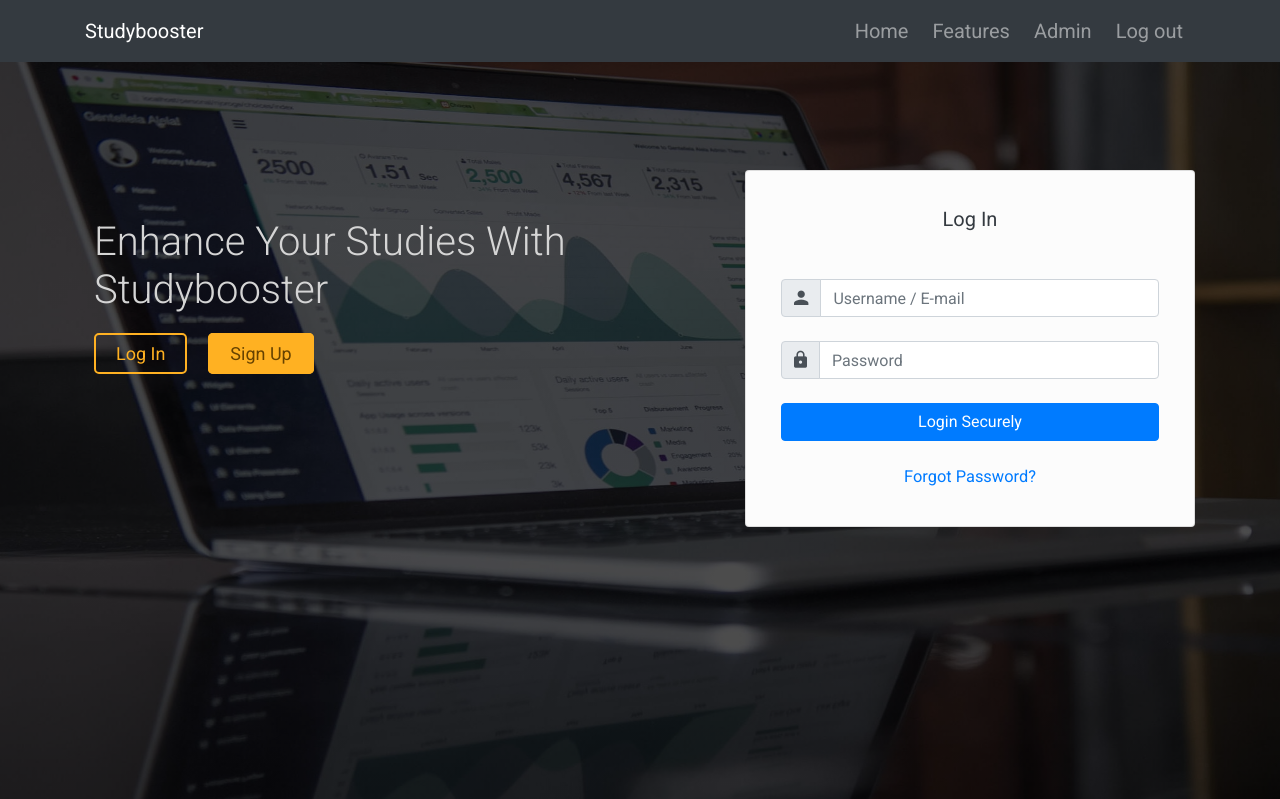
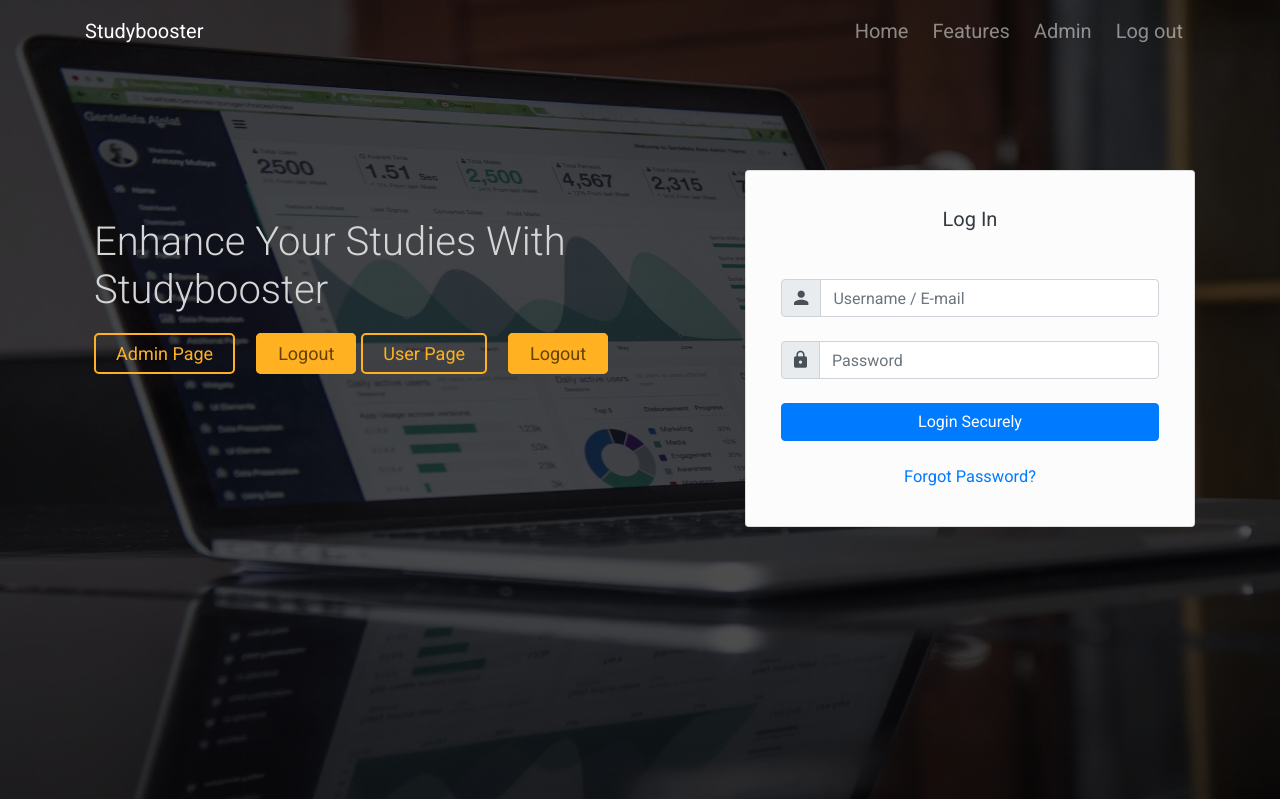
Before and after one commit to dss-0620/studybooster, a PHP site: page /index.php in a window 1280 px wide. Shown: the top 799 px of the page. Run offline with PHP 8.4, Linux system fonts and the light colour scheme; the visitor is signed in with stand-in values (Sample User, id 1); some libraries are stand-ins or nearby versions.

Commit message:
Minor changes

```diff
--- a/index.php
+++ b/index.php
@@ -52,7 +52,7 @@
     <div class="cont1" style="min-height:700px;">
        <div class="container-fluid px-0">
        <!-- NAVBAR -->
-            <nav class="navbar navbar-expand-sm bg-dark navbar-dark fixed-top pt-2" style="z-index:10000;">
+            <nav class="navbar navbar-expand-sm bg-dark navbar-dark fixed-top pt-2" style="z-index:10000; background-color:rgba(0,0,0,0) !important;">
                     <div class="container">
                         <a href="" class="navbar-brand">Studybooster</a>
                         <button class="navbar-toggler" data-toggle="collapse" data-target="#NAVBAR">
@@ -118,8 +118,34 @@
             <div class="row">
                 <div class="col-md-6 pt-5 pl-4">
                     <h2 class="text-light main-title mb-4">Enhance Your Studies With Studybooster</h2>
+                    <?php
+                        if(!isset($_SESSION['role'])){
+                    ?>
                     <a href="php/login_page.php" class="heading-button1 mr-2">Log In</a>
                     <a href="user/features/signup.php" class="heading-button2 ml-2">Sign Up</a>
+                    <?php
+                        }
+                    ?>
+                    <?php
+                        if(isset($_SESSION['role'])){
+                            if($_SESSION['role'] == 'admin'){
+                    ?>
+                                <a href="admin/" class="heading-button1 mr-2">Admin Page</a>
+                                <a href="user/features/logout.php" class="heading-button2 ml-2">Logout</a>
+                    <?php
+                            }
+                        }
+                    ?>
+                    <?php
+                        if(isset($_SESSION['role'])){
+                            if($_SESSION['role'] == 'admin'){
+                    ?>
+                                <a href="user/" class="heading-button1 mr-2">User Page</a>
+                                <a href="user/features/logout.php" class="heading-button2 ml-2">Logout</a>
+                    <?php
+                            }
+                        }
+                    ?>
                 </div>
                 <div class="col-md-6  d-none d-md-flex justify-content-md-end">
                     <div class="card text-center text-light col-md-12 col-lg-10" style="background-color:rgb(252,252,252);">
```
